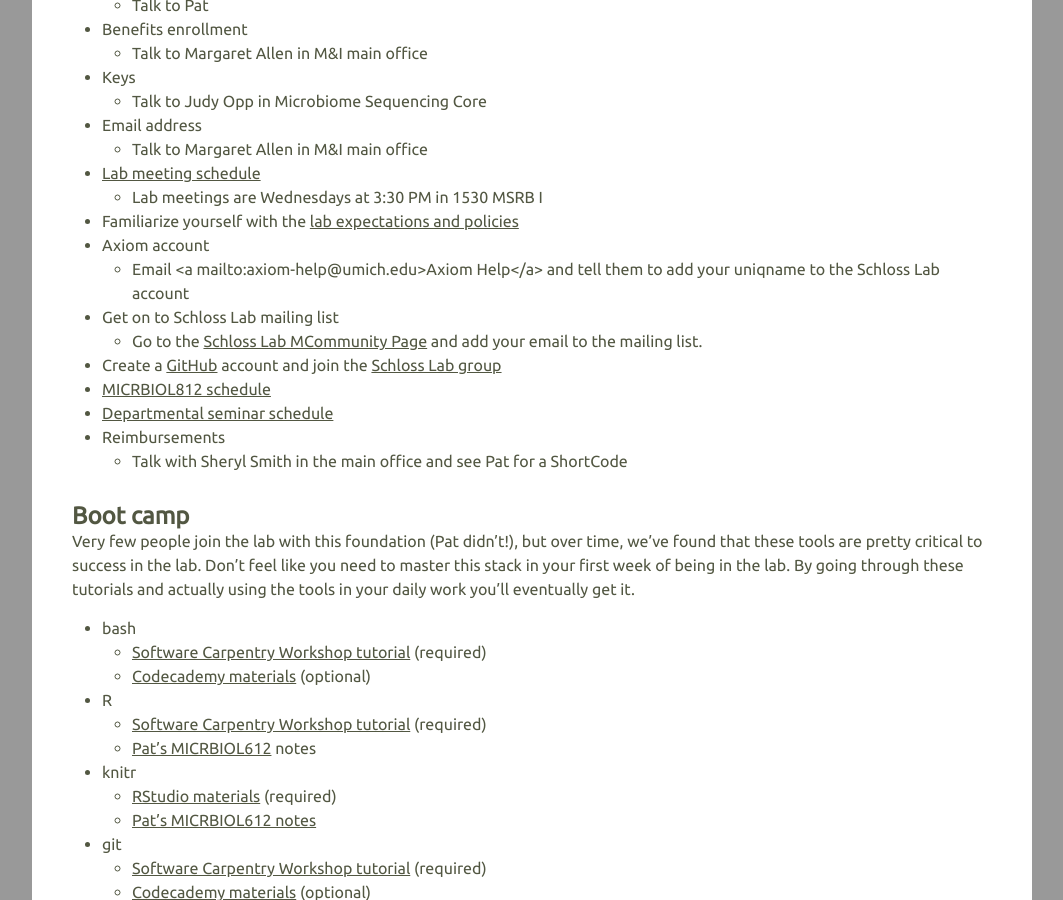
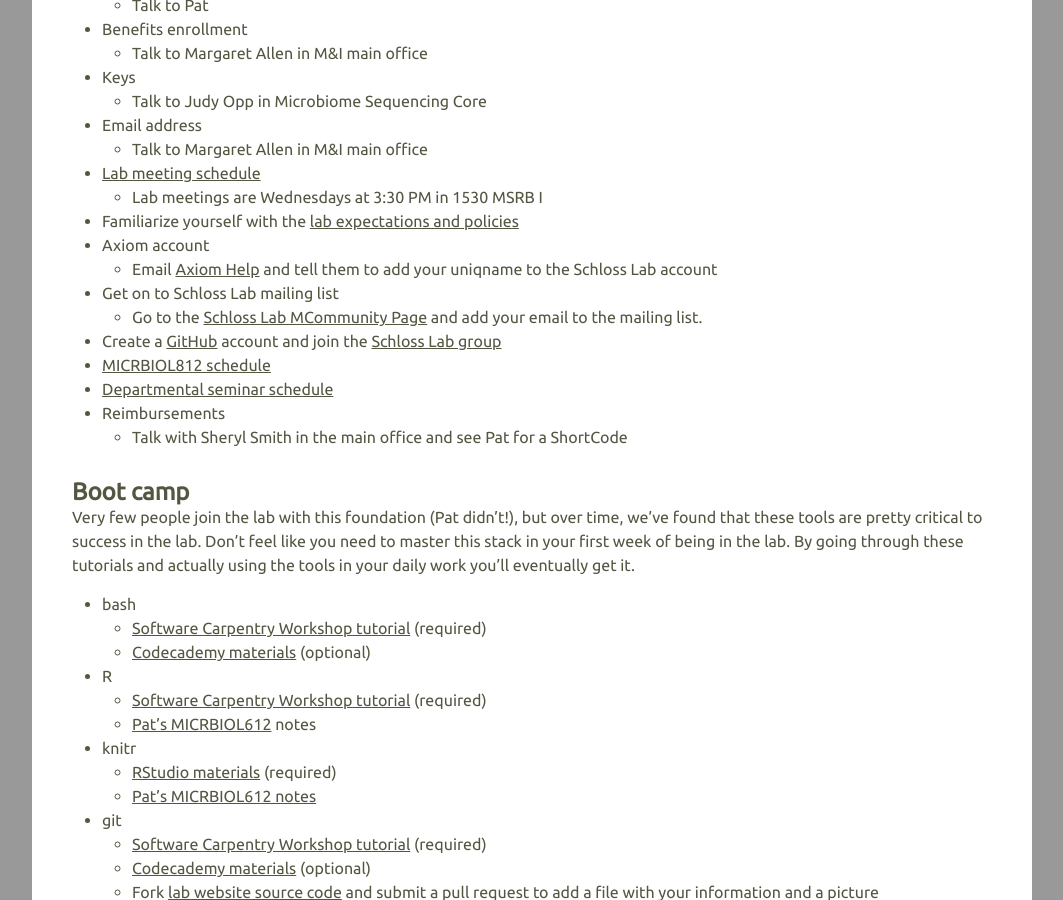
Before and after one commit to SchlossLab/schlosslab.github.io, a Jekyll site: the page built from _fish_bowl/n00b.md, in a window 1280 px wide and 900 px high, scrolled down 316 px. Shown: the whole window, without its empty margins (108-1171 px from the left). Built offline with Jekyll 4.4.1, drawn with Linux system fonts in a browser that asks for light colours; nearby versions of some CDN libraries; some of the changed lines change nothing that is shown.

Commit message:
Fix link for signing up for Axiom account

```diff
--- a/_fish_bowl/n00b.md
+++ b/_fish_bowl/n00b.md
@@ -20,7 +20,7 @@
   * Lab meetings are Wednesdays at 3:30 PM in 1530 MSRB I
 * Familiarize yourself with the [lab expectations and policies](/fish_bowl/expectations.html)
 * Axiom account
-  * Email <a mailto:axiom-help@umich.edu>Axiom Help</a> and tell them to add your uniqname to the Schloss Lab account
+  * Email <a href="mailto:axiom-help@umich.edu">Axiom Help</a> and tell them to add your uniqname to the Schloss Lab account
 * Get on to Schloss Lab mailing list
   * Go to the [Schloss Lab MCommunity Page](#) and add your email to the mailing list.
 * Create a [GitHub](http://www.github.com) account and join the [Schloss Lab group](http://www.github.com/SchlossLab)
```
